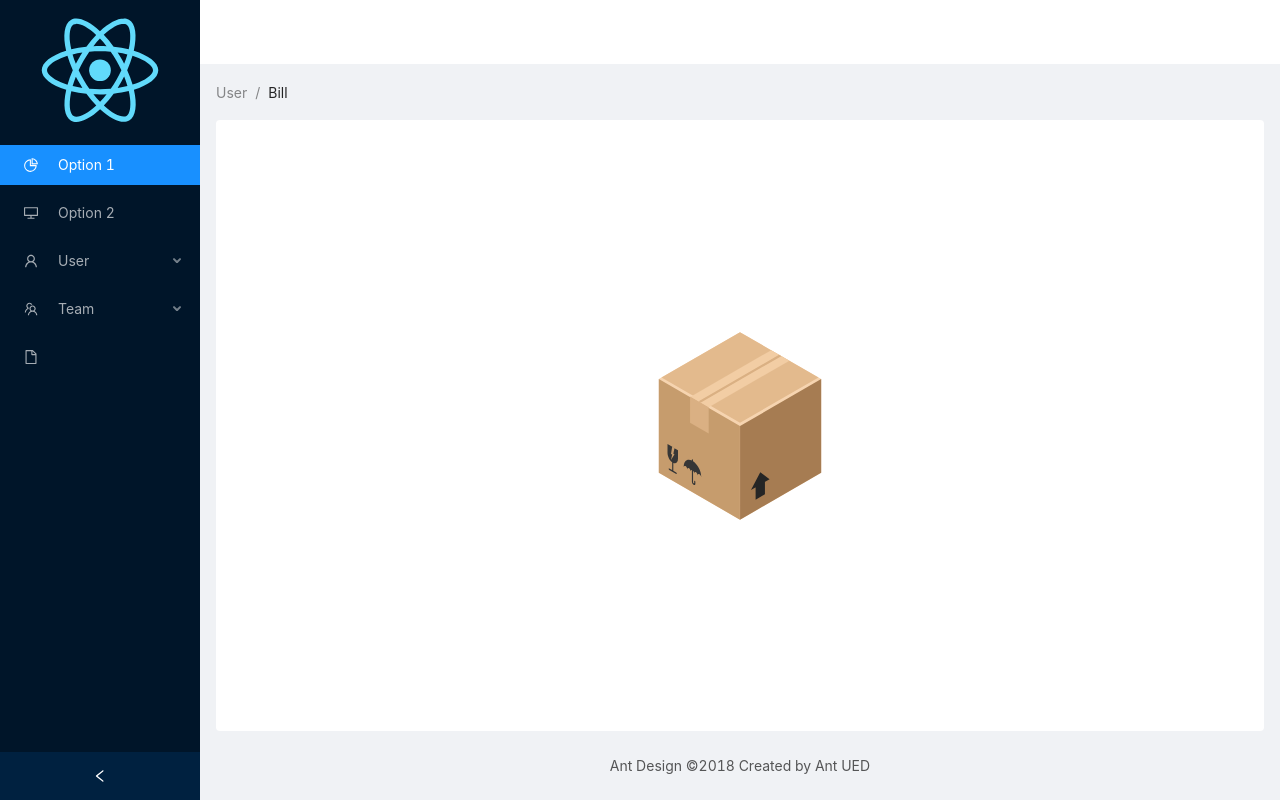
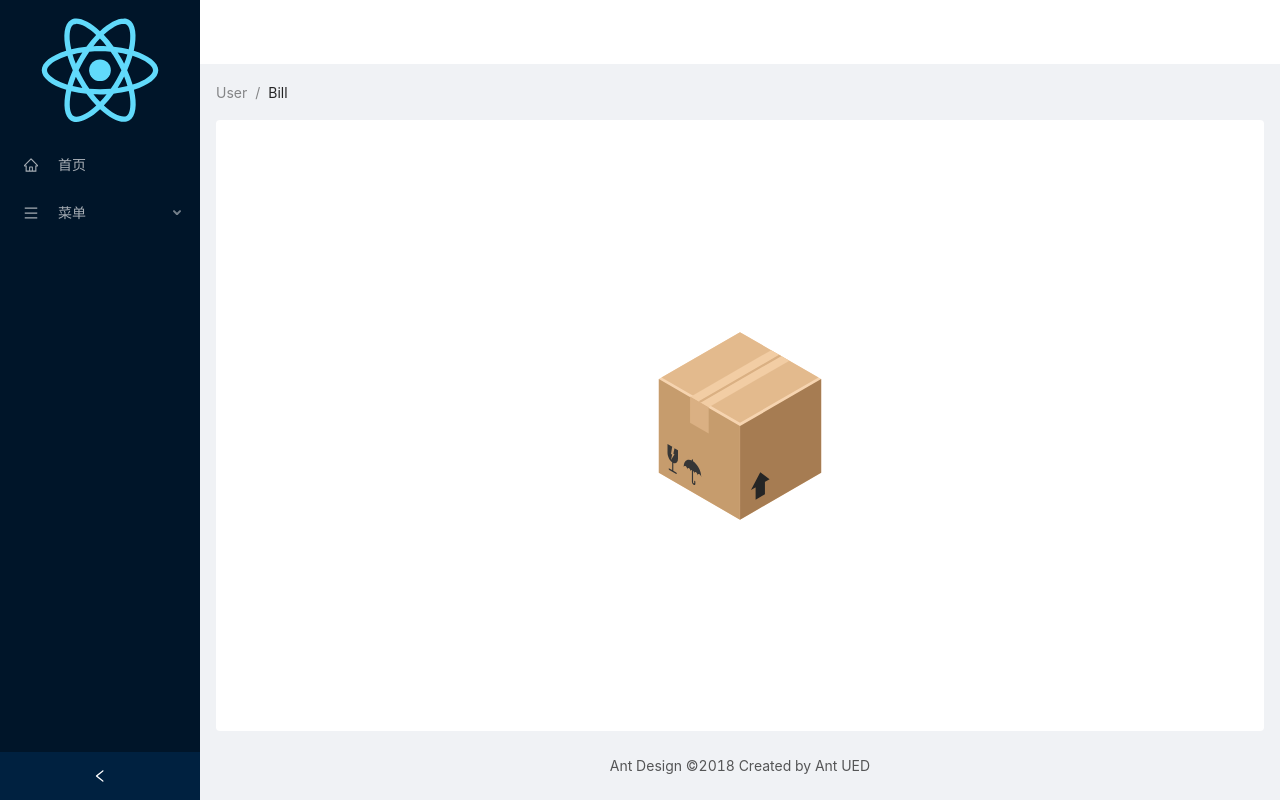
Before and after one commit to hbxks18/super_admin, a React app: page / in a window 1280 px wide. Built offline with nearby package versions, Linux system fonts and the light colour scheme.

Commit message:
add: 菜单栏根据路由自动生成

```diff
--- a/config/webpack.config.js
+++ b/config/webpack.config.js
@@ -384,6 +384,8 @@ module.exports = function(webpackEnv) {
                     },
                   ],
                   ["import", { "libraryName": "antd", "libraryDirectory": "es", "style": true }],
+                  ['@babel/plugin-proposal-optional-chaining'],
+                  ['@babel/plugin-proposal-nullish-coalescing-operator'],
                 ],
                 // This is a feature of `babel-loader` for webpack (not Babel itself).
                 // It enables caching results in ./node_modules/.cache/babel-loader/
--- a/package.json
+++ b/package.json
@@ -10,7 +10,7 @@
     "@testing-library/user-event": "^7.1.2",
     "@typescript-eslint/eslint-plugin": "^2.10.0",
     "@typescript-eslint/parser": "^2.10.0",
-    "antd": "^4.1.1",
+    "antd": "^4.1.2",
     "babel-eslint": "10.1.0",
     "babel-jest": "^24.9.0",
     "babel-loader": "8.1.0",
@@ -142,6 +142,8 @@
     ]
   },
   "devDependencies": {
+    "@babel/plugin-proposal-nullish-coalescing-operator": "^7.8.3",
+    "@babel/plugin-proposal-optional-chaining": "^7.9.0",
     "babel-plugin-import": "^1.13.0",
     "less-loader": "^5.0.0",
     "less-vars-to-js": "^1.3.0"
--- a/src/pages/BasicLayout/index.jsx
+++ b/src/pages/BasicLayout/index.jsx
@@ -1,14 +1,9 @@
 import React from 'react';
 import { Layout, Menu, Breadcrumb, Result, Button } from 'antd';
-import {
-  DesktopOutlined,
-  PieChartOutlined,
-  FileOutlined,
-  TeamOutlined,
-  UserOutlined,
-} from '@ant-design/icons';
 import styled from 'styled-components';
 import { BrowserRouter as Router, Route, Link, NavLink, Switch, Redirect, withRouter } from 'react-router-dom';
+
+import { createMenu, config } from '../../router';
 
 import NoFound from '../NoFound';
 import NoPower from '../NoPower';
@@ -70,14 +65,41 @@ const Main = styled.section`
 class BasicLayout extends React.Component {
   state = {
     collapsed: false,
+    selectedKeys: [],
+    defaultOpenKeys: [],
   };
 
+  componentWillMount() {
+    this.initSelectKeys();
+  }
+  /**
+   * 根据页面路径，进行自动匹配
+   *
+   * @memberof BasicLayout
+   */
+  initSelectKeys = () => {
+    const { location: { pathname } } = this.props;
+    console.log(pathname.split('/').slice(1, -1))
+    this.setState({
+      selectedKeys: pathname.split('/').slice(1),
+      defaultOpenKeys: pathname.split('/').slice(1, -1),
+    });
+  }
+
   onCollapse = collapsed => {
-    console.log(collapsed);
     this.setState({ collapsed });
   };
 
+  onClickMenuItem = ({ item, key, keyPath, domEvent }) => {
+    const { history } = this.props;
+    history.push(`/${keyPath.reverse().join('/')}`);
+    this.setState({
+      selectedKeys: keyPath,
+    });
+  }
+
   render() {
+    const { selectedKeys, defaultOpenKeys } = this.state;
     return (
       <LayoutExt>
         <Sider collapsible collapsed={this.state.collapsed} onCollapse={this.onCollapse}>
@@ -86,43 +108,13 @@ class BasicLayout extends React.Component {
               <img alt='logo' src={logo}  />
             </SiderLogo>
             <SiderMenu>
-              <Menu theme="dark" defaultSelectedKeys={['1']} mode="inline">
-                <Menu.Item key="1">
-                  <PieChartOutlined />
-                  <span>Option 1</span>
-                </Menu.Item>
-                <Menu.Item key="2">
-                  <DesktopOutlined />
-                  <span>Option 2</span>
-                </Menu.Item>
-                <SubMenu
-                  key="sub1"
-                  title={
-                    <span>
-                      <UserOutlined />
-                      <span>User</span>
-                    </span>
-                  }
-                >
-                  <Menu.Item key="3">Tom</Menu.Item>
-                  <Menu.Item key="4">Bill</Menu.Item>
-                  <Menu.Item key="5">Alex</Menu.Item>
-                </SubMenu>
-                <SubMenu
-                  key="sub2"
-                  title={
-                    <span>
-                      <TeamOutlined />
-                      <span>Team</span>
-                    </span>
-                  }
-                >
-                  <Menu.Item key="6">Team 1</Menu.Item>
-                  <Menu.Item key="8">Team 2</Menu.Item>
-                </SubMenu>
-                <Menu.Item key="9">
-                  <FileOutlined />
-                </Menu.Item>
+              <Menu
+                selectedKeys={selectedKeys}
+                defaultOpenKeys={defaultOpenKeys}
+                theme="dark"
+                onClick={this.onClickMenuItem}
+                mode="inline">
+                {createMenu(config, [])}
               </Menu>
             </SiderMenu>
           </SiderContent>
@@ -139,6 +131,7 @@ class BasicLayout extends React.Component {
             <Main>
               <Switch>
                 <Route exact path='/' component={Home}/>
+                <Route exact path='/home' component={Home}/>
                 <Route exact path='/NoPower' component={NoPower}/>
                 <Route component={NoFound}/>
               </Switch>
@@ -151,4 +144,4 @@ class BasicLayout extends React.Component {
   }
 }
 
-export default BasicLayout;
+export default withRouter(BasicLayout);
--- a/src/router.js
+++ b/src/router.js
@@ -1,6 +1,7 @@
 import React from 'react';
 import {
   HomeOutlined,
+  MenuOutlined
 } from '@ant-design/icons';
 import { Menu } from 'antd';
 /**
@@ -16,19 +17,32 @@ import { Menu } from 'antd';
 
 const { SubMenu } = Menu;
 const { Item } = Menu;
-const config = [
+export const config = [
   {
     name: '首页',
     icon: <HomeOutlined />,
     auth: true,
-    path: '',
+    path: 'home',
   },
   {
-    name: '菜单一',
-    icon: <HomeOutlined />,
+    name: '菜单',
+    icon:<MenuOutlined />,
     auth: true,
-    path: '',
-    children: [],
+    path: 'menu',
+    children: [
+      {
+        name: '子菜单',
+        auth: true,
+        path: 'subMenu',
+        children: [
+          {
+            name: '子子菜单',
+            auth: true,
+            path: 'subsubMenu',
+          }
+        ],
+      }
+    ],
   },
 
 
@@ -37,6 +51,37 @@ const config = [
  * 创建菜单
  *
  */
-const createMenu = (auth) => {
-
+export const createMenu = (config = [], auth) => {
+  if (!config || !config.length) {
+    return [];
+  }
+  return config.map(m => {
+    // TODO: 权限逻辑的判断
+    if (m.hide) {
+      return null;
+    }
+    const isSubMenu = !!m.children?.length;
+    // const Icon = m.icon ? m.icon : null;
+    if (isSubMenu) {
+      return (
+      <SubMenu
+        key={m.path || m.folderName}
+        title={
+          <span>
+            {m.icon ? m.icon : null}
+            <span>{m.name}</span>
+          </span>
+        }
+      >
+        {createMenu(m.children, auth)}
+      </SubMenu>);
+    }
+    return (
+    <Item
+      key={m.path || m.folderName}
+    >
+      {m.icon ? m.icon : null}
+      <span>{m.name}</span>
+    </Item>);
+  })
 }
```
Also changed, not shown: 1 other file (tests, documents, lock files or other folders).
